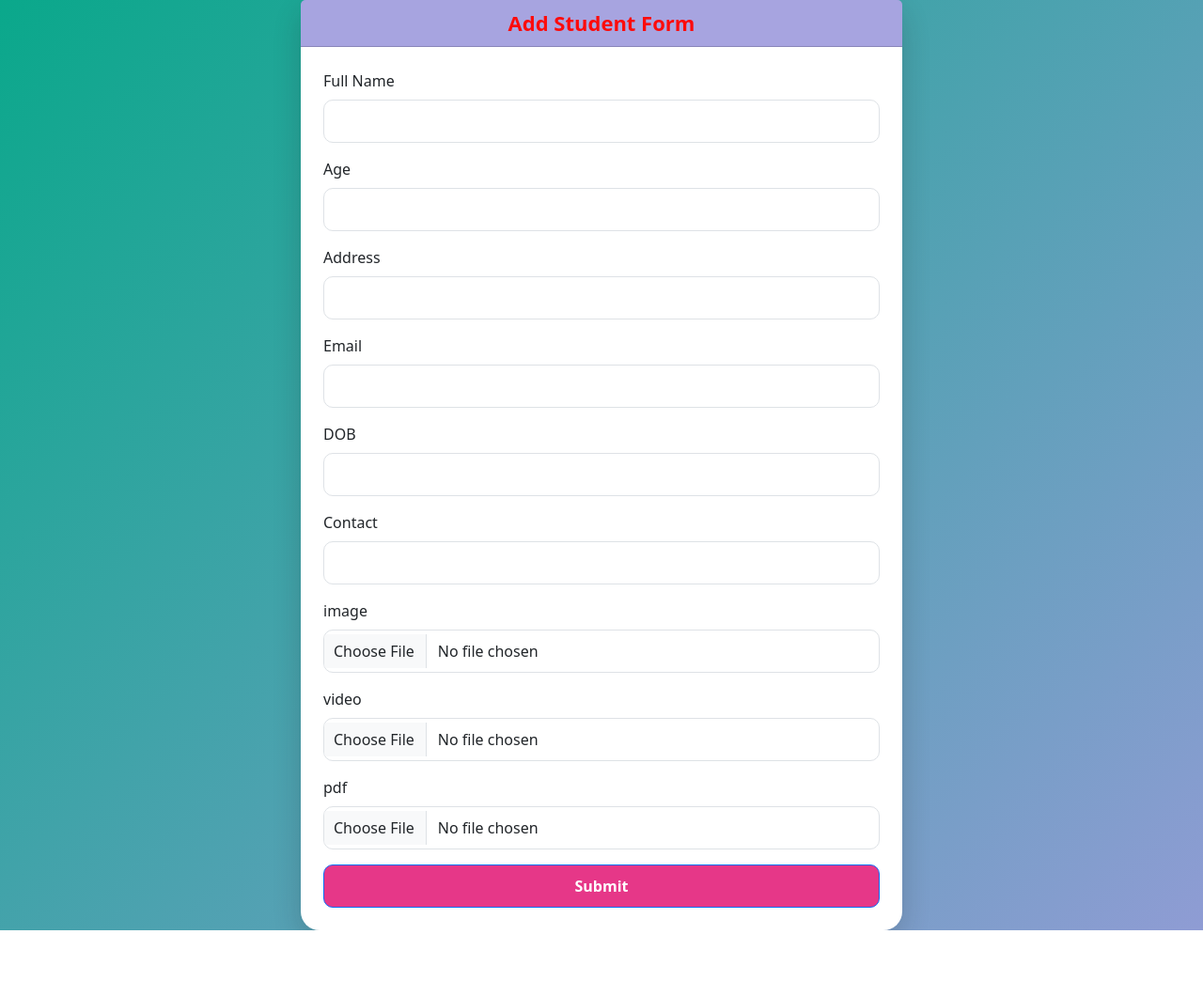
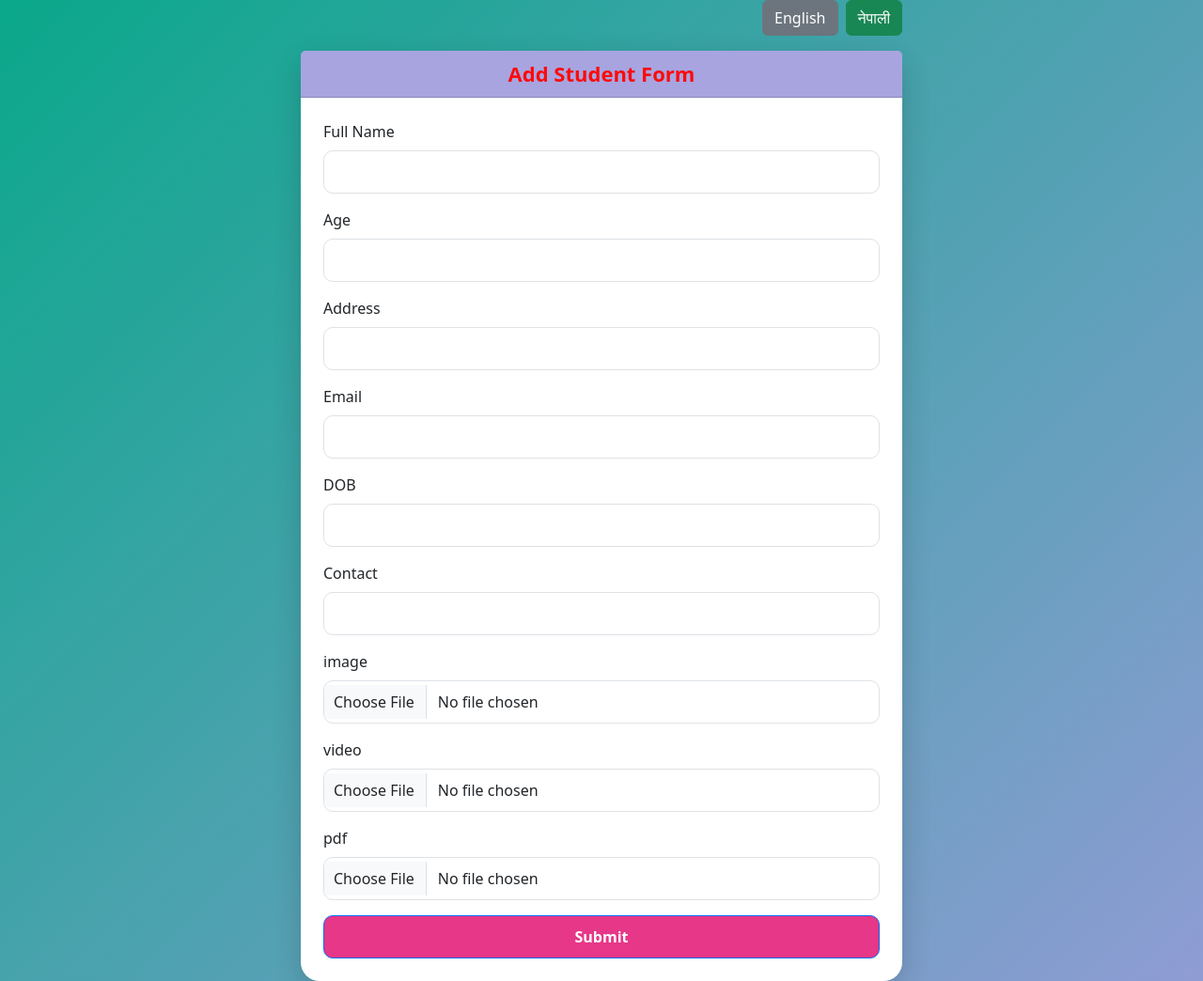
Before and after one commit to rumamahato/crude, a Django app: page / in a window 1280 px wide. Shown: the whole page at 94% size. Before the commit the page ends 990 px from the top, so only its background shows below. Run offline with Django 5.2, Linux system fonts and the light colour scheme; some libraries are stand-ins or nearby versions.

```diff
--- a/coreapp/templates/coreapp/form.html
+++ b/coreapp/templates/coreapp/form.html
@@ -52,24 +52,35 @@
     </style>
 
 </head>
-<link rel="stylesheet"href="https://unpkg.com/nepali-date-picker@2.0.2/dist/nepaliDatePicker.min.css">
+<link rel="stylesheet" href="https://unpkg.com/nepali-date-picker@2.0.2/dist/nepaliDatePicker.min.css">
 
 <script src="https://code.jquery.com/jquery-3.7.1.min.js"></script>
 
 <script src="https://unpkg.com/nepali-date-picker@2.0.2/dist/nepaliDatePicker.min.js"></script>
 
 <script>
-$(document).ready(function () {
-    $('#nepali-date').nepaliDatePicker({
-        ndpYear: true,
-        ndpMonth: true
+    $(document).ready(function () {
+        $('#nepali-date').nepaliDatePicker({
+            ndpYear: true,
+            ndpMonth: true
+        });
     });
-});
 </script>
+
 <body>
 
     <div class="col-md-6">
+        <div class="d-flex justify-content-end mb-3">
 
+    <button type="button" id="btnEnglish" class="btn btn-secondary me-2">
+        English
+    </button>
+
+    <button type="button" id="btnNepali" class="btn btn-success">
+        नेपाली
+    </button>
+
+</div>
         <div class="card">
             <div class="card-header">
                 Add Student Form
@@ -82,47 +93,47 @@ $(document).ready(function () {
 
                     <div class="mb-3">
                         <label class="form-label">Full Name</label>
-                        <input type="text" name="name" class="form-control" required>
+                        <input type="text" name="name" class="form-control lang-input" required>
                     </div>
 
                     <div class="mb-3">
                         <label class="form-label">Age</label>
-                        <input type="number" name="age" class="form-control" required>
+                        <input type="number" name="age" class="form-control lang-input" required>
                     </div>
 
                     <div class="mb-3">
                         <label class="form-label">Address</label>
-                        <input type="text" name="address" class="form-control" required>
+                        <input type="text" name="address" class="form-control lang-input" required>
                     </div>
 
                     <div class="mb-3">
                         <label class="form-label">Email</label>
-                        <input type="email" name="email" class="form-control" required>
+                        <input type="email" name="email" class="form-control lang-input" required>
                     </div>
 
                     <div class="mb-3">
                         <label class="form-label">DOB</label>
-                        <input type="text" id="nepali-date" name="DOB" class="form-control" required>
+                        <input type="text" id="nepali-date" name="DOB" class="form-control lang-input" required>
                     </div>
 
                     <div class="mb-3">
                         <label class="form-label">Contact</label>
-                        <input type="number" name="contact" class="form-control" required>
+                        <input type="number" name="contact" class="form-control lang-input" required>
                     </div>
 
                     <div class="mb-3">
                         <label class="form-label">image</label>
-                        <input type="file" name="image" class="form-control" required>
+                        <input type="file" name="image" class="form-control lang-input" required>
                     </div>
 
                     <div class="mb-3">
                         <label class="form-label">video</label>
-                        <input type="file" name="video" class="form-control" required>
+                        <input type="file" name="video" class="form-control lang-input" required>
                     </div>
 
                     <div class="mb-3">
                         <label class="form-label">pdf</label>
-                        <input type="file" name="pdf" class="form-control" required>
+                        <input type="file" name="pdf" class="form-control lang-input" required>
                     </div>
 
                     <button type="submit" class="btn btn-primary">
@@ -136,6 +147,56 @@ $(document).ready(function () {
 
     </div>
 
+    <script>
+        document.addEventListener("DOMContentLoaded", function () {
+
+            let mode = "english";
+
+            document.getElementById("btnEnglish").addEventListener("click", function () {
+                mode = "english";
+                alert("English mode ON");
+            });
+
+            document.getElementById("btnNepali").addEventListener("click", function () {
+                mode = "nepali";
+                alert("नेपाली mode ON");
+            });
+
+            function toNepali(text) {
+                return text
+                    .replace(/a/g, "अ")
+                    .replace(/b/g, "ब")
+                    .replace(/c/g, "क")
+                    .replace(/d/g, "द")
+                    .replace(/e/g, "ए")
+                    .replace(/g/g, "ग")
+                    .replace(/h/g, "ह")
+                    .replace(/i/g, "इ")
+                    .replace(/k/g, "क")
+                    .replace(/l/g, "ल")
+                    .replace(/m/g, "म")
+                    .replace(/n/g, "न")
+                    .replace(/o/g, "ओ")
+                    .replace(/p/g, "प")
+                    .replace(/r/g, "र")
+                    .replace(/s/g, "स")
+                    .replace(/t/g, "त")
+                    .replace(/u/g, "उ")
+                    .replace(/y/g, "य");
+            }
+
+            document.querySelectorAll(".lang-input").forEach(input => {
+                input.addEventListener("input", function () {
+
+                    if (mode === "nepali") {
+                        this.value = toNepali(this.value);
+                    }
+
+                });
+            });
+
+        });
+    </script>
 </body>
 
 </html>
--- a/coreapp/templates/coreapp/home.html
+++ b/coreapp/templates/coreapp/home.html
@@ -17,7 +17,7 @@
     <script>"https://cdn.datatables.net/2.3.8/css/dataTables.dataTables.min.css"</script>
 <body>
 
-<div class="container mt-5">
+<div class="container md-6">
     <div class="row justify-content-center">
 
         <div class="col">
@@ -36,7 +36,7 @@
                 </a>
             </div>
 
-            <table class="table table-bordered table-hover">
+            <table class="table table-bordered table-hover w-100 table-responsive">
 
                 <thead class="table-dark" id="myTable">
                     <tr>
--- a/coreapp/templates/coreapp/recycle.html
+++ b/coreapp/templates/coreapp/recycle.html
@@ -21,7 +21,7 @@
 
             Back Home
         </a>
-        <table class="table table-bordered">
+        <table class="table table-bordered ">
             <thead>
                 <tr>
                     <th>S.N</th>
```
Also changed, not shown: coreapp/models.py (+38 -9 lines), coreapp/remember.py (added, +99 -0 lines), coreapp/templates/coreapp/edit.html (+75 -14 lines), coreapp/migrations/0008_alter_student_image_alter_student_pdf_and_more.py (added), db.sqlite3, media/images/IMG_20231219_160203.png (added), media/images/IMG_20231219_160220.png (added), media/images/IMG_20231219_160413.png (added), media/images/IMG_20251216_180719.jpg (added), media/pdfs/IMG_20231219_160220_0hr6jFI.png (added), media/pdfs/IMG_20231219_160220_DArvzEx.png (added), media/pdfs/IMG_20231219_160220_vUH0mgL.png (added), media/videos/IMG_20231219_160203_W1rnBaZ.png (added), media/videos/IMG_20231219_160352.png (added), 2 more files, 1 other file.
